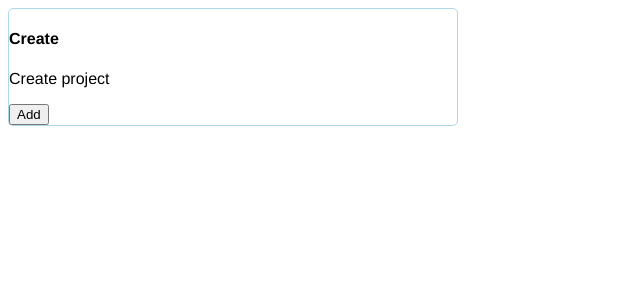
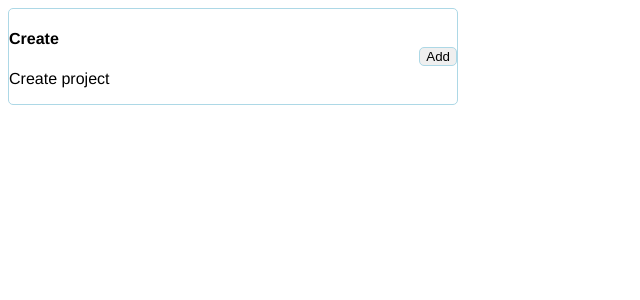
Before and after one commit to MataVsn/ToDoVsn, a Vue app: page / in a window 1280 px wide. Shown: the top 300 px of the page, without its empty margins (0-640 px from the left). Built offline with nearby package versions, Linux system fonts and the light colour scheme.

Commit message:
Styling cards.

```diff
--- a/src/components/Card.vue
+++ b/src/components/Card.vue
@@ -33,6 +33,10 @@ export default {
 }
 </script>
 
-<style lang="scss" scoped>
-
+<style scoped>
+    .card {
+        display: flex;
+        justify-content: space-between;
+        align-items: center;
+    }
 </style>
--- a/src/index.css
+++ b/src/index.css
@@ -11,7 +11,7 @@ main {
   margin: 0 auth;
 }
 
-.card-style {
+button, input, .card-style {
   border-radius: 5px;
   border: solid 1px lightblue;
   padding: 5 px;
```
